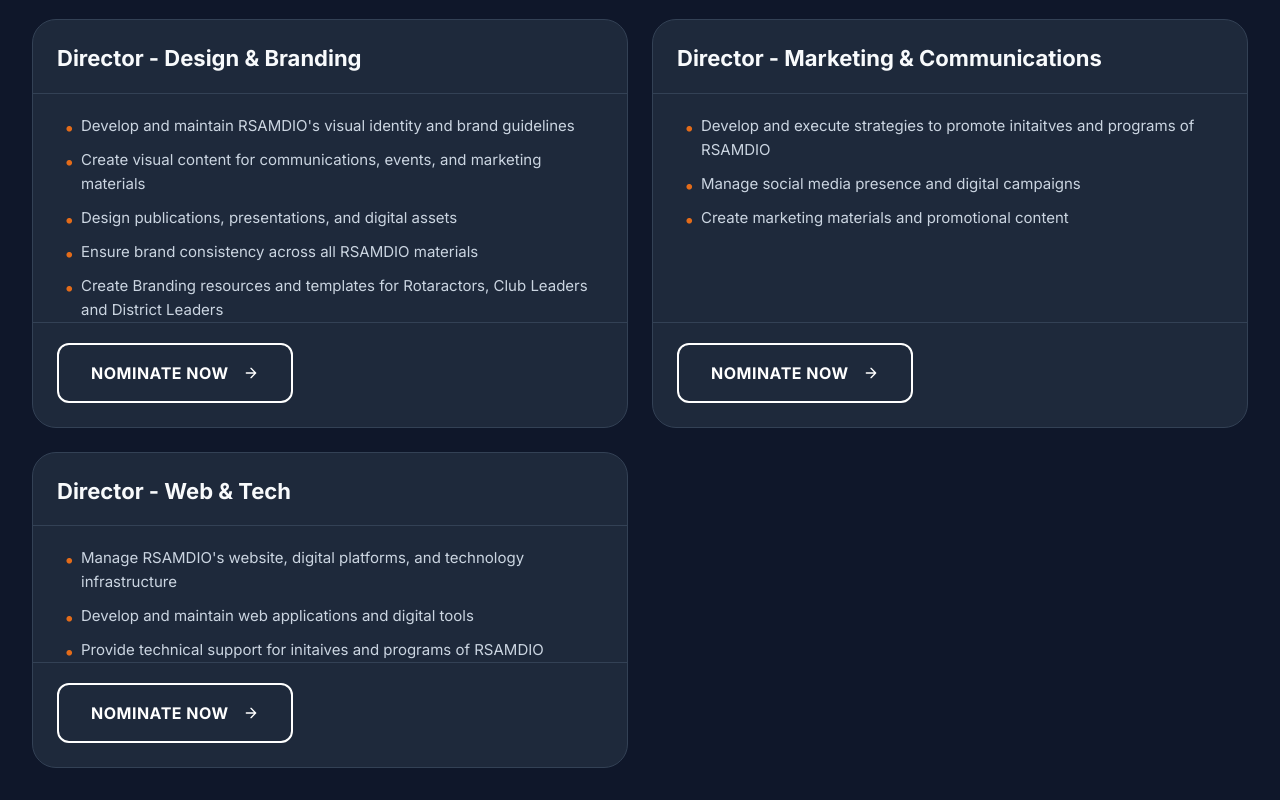
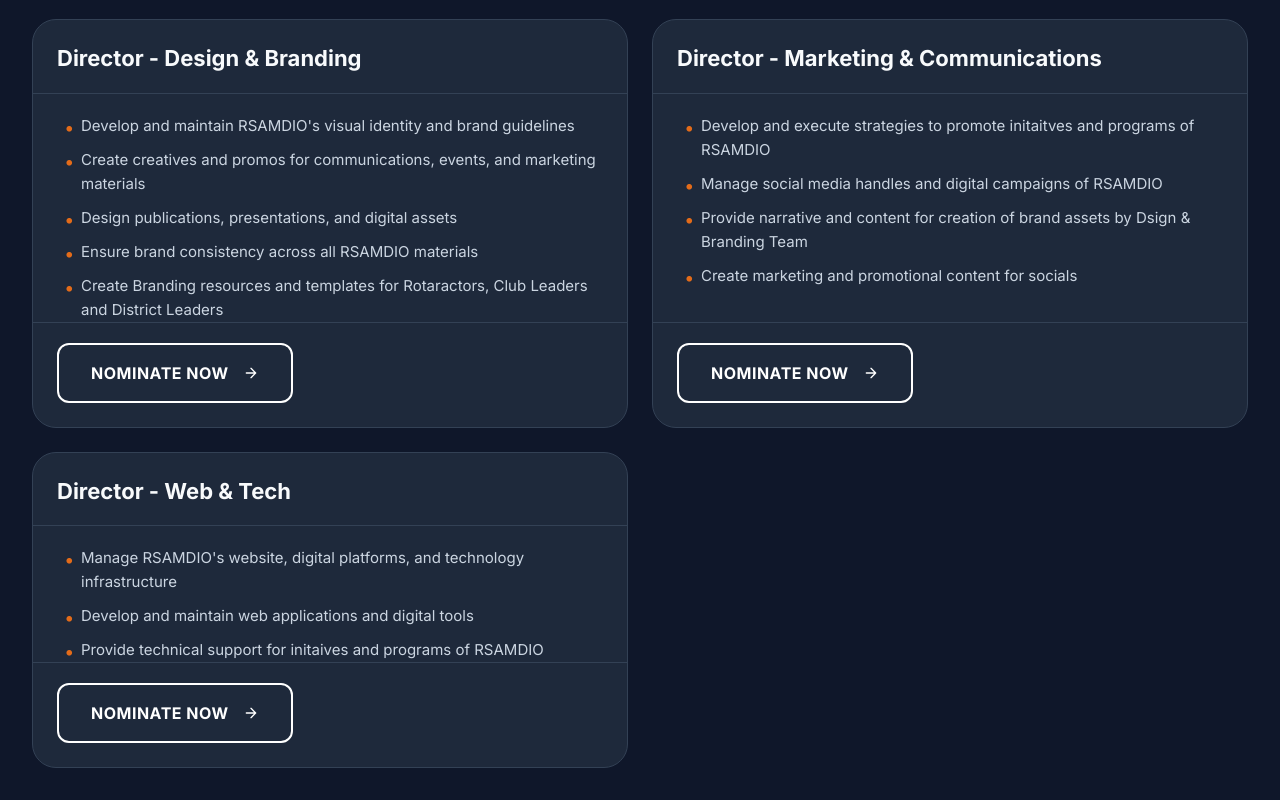
Before and after one commit to rsamdio/RSAApply, a plain HTML site: page roles.html in a window 1280 px wide. Shown: the part 3464-4264 px from the top of the page. Drawn offline with Linux system fonts and the light colour scheme.

Commit message:
roles update

```diff
--- a/roles.html
+++ b/roles.html
@@ -16,7 +16,7 @@
   <meta property="og:url" content="https://apply.rsamdio.org/roles" />
   <meta property="og:title" content="Roles, RY 2026-27, RSA MDIO" />
   <meta property="og:type" content="website" />
-  <meta property="og:image" content="assets/images/rsa2627ogimg.webp" />
+  <meta property="og:image" content="https://apply.rsamdio.org/assets/images/rsa2627ogimg.webp" />
   <meta property="og:image:type" content="image/webp" />
   <meta property="og:image:width" content="1200" />
   <meta property="og:image:height" content="800" />
@@ -26,7 +26,7 @@
   <meta name="twitter:card" content="summary_large_image" />
   <meta name="twitter:title" content="Roles, RY 2026-27, RSA MDIO" />
   <meta name="twitter:description" content="Explore available leadership roles and their requirements for RSAMDIO 2026-27" />
-  <meta name="twitter:image" content="assets/images/rsa2627ogimg.webp" />
+  <meta name="twitter:image" content="https://apply.rsamdio.org/assets/images/rsa2627ogimg.webp" />
 
   <link rel="preconnect" href="https://fonts.googleapis.com">
   <link rel="preconnect" href="https://fonts.gstatic.com" crossorigin>
--- a/roles.json
+++ b/roles.json
@@ -153,7 +153,7 @@
       "title": "Director - Design & Branding",
       "description": [
         "Develop and maintain RSAMDIO's visual identity and brand guidelines",
-        "Create visual content for communications, events, and marketing materials",
+        "Create creatives and promos for communications, events, and marketing materials",
         "Design publications, presentations, and digital assets",
         "Ensure brand consistency across all RSAMDIO materials",
         "Create Branding resources and templates for Rotaractors, Club Leaders and District Leaders"
@@ -164,8 +164,9 @@
       "title": "Director - Marketing & Communications",
       "description": [
         "Develop and execute strategies to promote initaitves and programs of RSAMDIO",
-        "Manage social media presence and digital campaigns",
-        "Create marketing materials and promotional content"
+        "Manage social media handles and digital campaigns of RSAMDIO",
+        "Provide narrative and content for creation of brand assets by Dsign & Branding Team ",
+        "Create marketing and promotional content for socials"
       ]
     },
     {
```
Also changed, not shown: admin.html (+2 -2 lines), index.html (+2 -2 lines).
